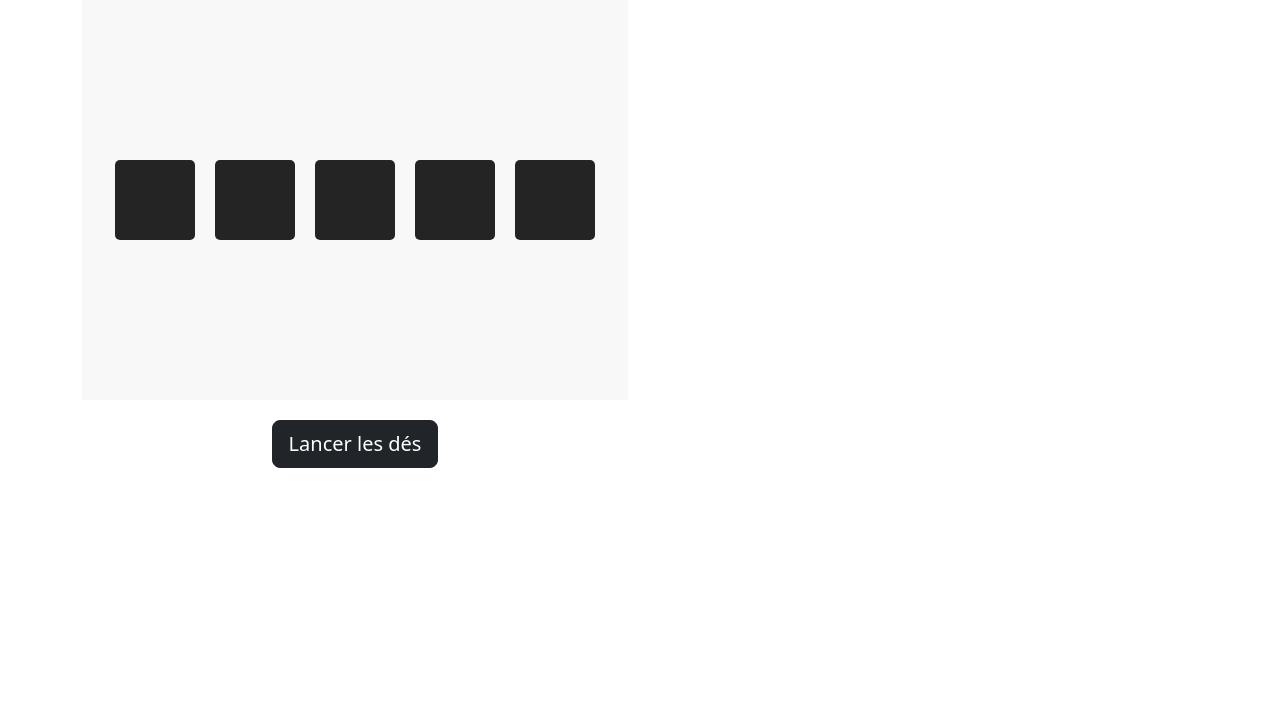
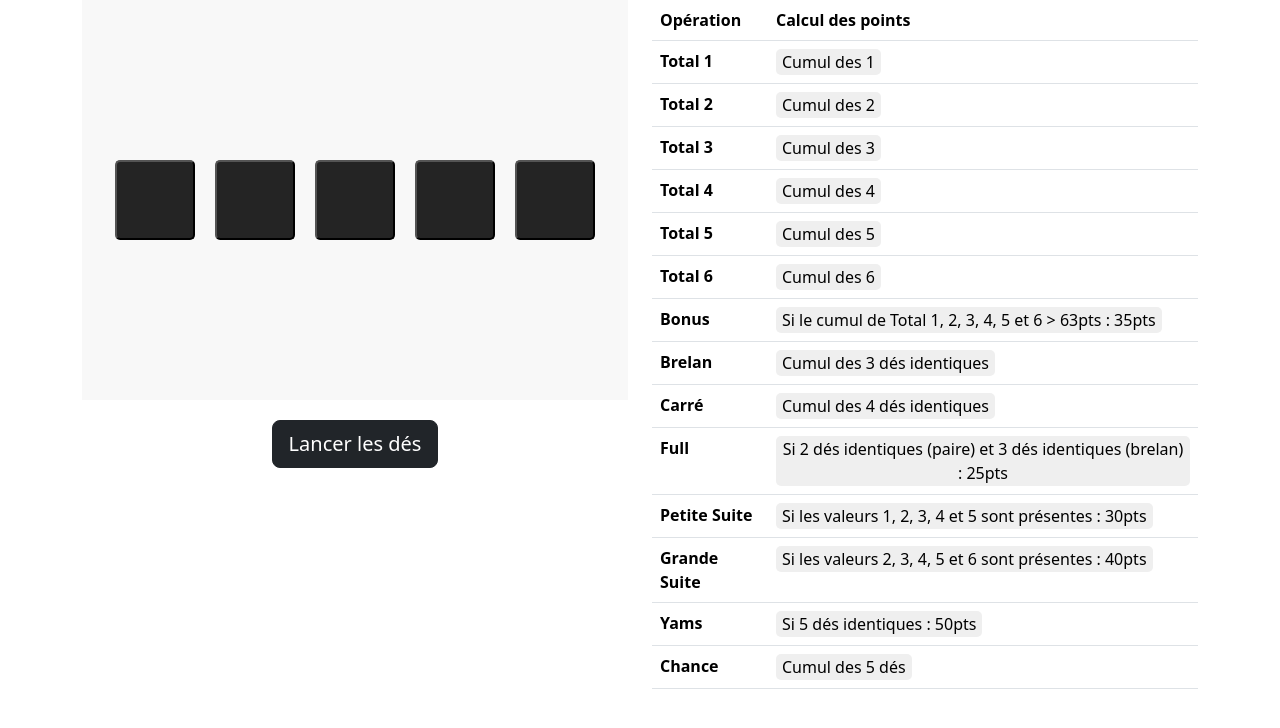
Before and after one commit to Francois-Christien/ProjetYams, a plain HTML site: page index.html in a window 1280 px wide. Drawn offline with nearby package versions, Linux system fonts and the light colour scheme.

Commit message:
push front tableau

```diff
--- a/index.html
+++ b/index.html
@@ -25,11 +25,12 @@
             <div class="col-12 col-md-6">
                 <!-- Dés -->
                 <div class="div-dice">
-                        <div class="dice dice1"></div>
-                        <div class="dice dice2"></div>
-                        <div class="dice dice3"></div>
-                        <div class="dice dice4"></div>
-                        <div class="dice dice5"></div>
+                    <div class="dice"><button id="dice1"></button></div>
+                    <div class="dice"><button id="dice2"></button></div>
+                    <div class="dice"><button id="dice3"></button></div>
+                    <div class="dice"><button id="dice4"></button></div>
+                    <div class="dice"><button id="dice5"></button></div>
+
                 </div>
                 <!-- Bouton "Lancer les dés" -->
                 <div class="div-btn">
@@ -39,6 +40,74 @@
 
             <!-- Col tableau de scores -->
             <div class="col-12 col-md-6 col-arrayScore">
+                <table class="table">
+                    <thead>
+                        <tr>
+
+                            <th scope="col">Opération</th>
+                            <th scope="col">Calcul des points</th>
+
+                        </tr>
+                    </thead>
+                    <tbody>
+                        <tr>
+                            <th scope="row">Total 1</th>
+                            <td><button id="total1">Cumul des 1</button></td>
+                        </tr>
+                        <tr>
+                            <th scope="row">Total 2</th>
+                            <td><button id="total2">Cumul des 2</button></td>
+                        </tr>
+                        <tr>
+                            <th scope="row">Total 3</th>
+                            <td><button id="total3">Cumul des 3</button></td>
+                        </tr>
+                        <tr>
+                            <th scope="row">Total 4</th>
+                            <td><button id="total4">Cumul des 4</button></td>
+                        </tr>
+                        <tr>
+                            <th scope="row">Total 5</th>
+                            <td><button id="total5">Cumul des 5</button></td>
+                        </tr>
+                        <tr>
+                            <th scope="row">Total 6</th>
+                            <td><button id="total6">Cumul des 6</button></td>
+                        </tr>
+                        <tr>
+                            <th scope="row">Bonus</th>
+                            <td><button id="bonus">Si le cumul de Total 1, 2, 3, 4, 5 et 6 > 63pts : 35pts</button></td>
+                        </tr>
+                        <tr>
+                            <th scope="row">Brelan</th>
+                            <td><button id="brelan">Cumul des 3 dés identiques</button></td>
+                        </tr>
+                        <tr>
+                            <th scope="row">Carré</th>
+                            <td><button id="carre">Cumul des 4 dés identiques</button></td>
+                        </tr>
+                        <tr>
+                            <th scope="row">Full</th>
+                            <td><button id="full">Si 2 dés identiques (paire) et 3 dés identiques (brelan) : 25pts</button></td>
+                        </tr>
+                        <tr>
+                            <th scope="row">Petite Suite</th>
+                            <td><button id="petiteSuite">Si les valeurs 1, 2, 3, 4 et 5 sont présentes : 30pts</button></td>
+                        </tr>
+                        <tr>
+                            <th scope="row">Grande Suite</th>
+                            <td><button id="grandeSuite">Si les valeurs 2, 3, 4, 5 et 6 sont présentes : 40pts</button></td>
+                        </tr>
+                        <tr>
+                            <th scope="row">Yams</th>
+                            <td><button id="yams">Si 5 dés identiques : 50pts</button></td>
+                        </tr>
+                        <tr>
+                            <th scope="row">Chance</th>
+                            <td><button id="chance">Cumul des 5 dés</button></td>
+                        </tr>
+                    </tbody>
+                </table>
             </div>
         </div>
     </div>
--- a/public/assets/css/style.css
+++ b/public/assets/css/style.css
@@ -10,7 +10,7 @@
 
 }
 
-.dice{
+.dice button{
     height: 80px;
     width: 80px;
     border-radius: 5px;
@@ -24,3 +24,9 @@
     display: flex;
     justify-content: center;
 }
+
+/* Tableau */
+td button{
+    border: 0px !important;
+    border-radius: 5px;
+}
```
Lines whose indentation alone changed are shown as unchanged.
